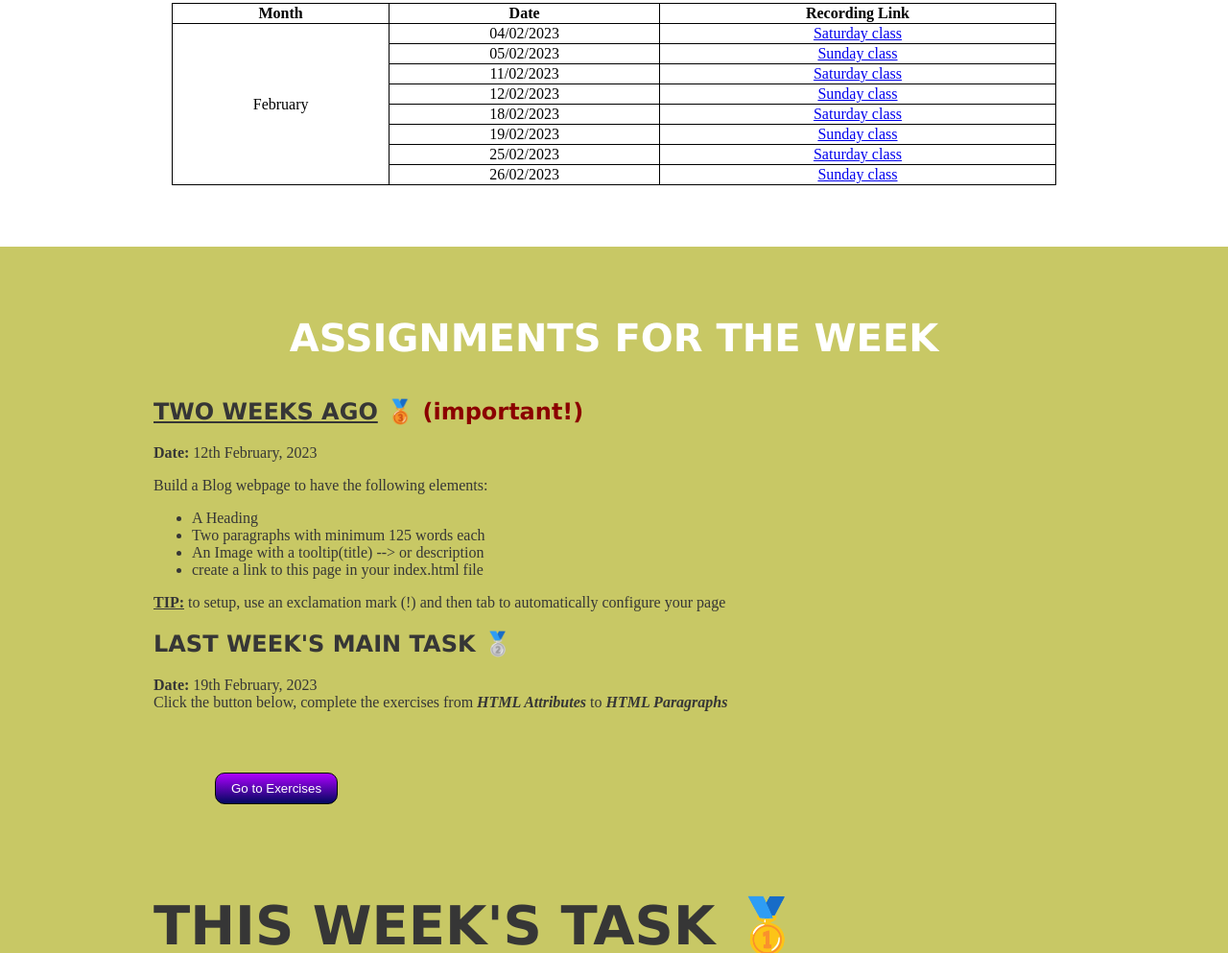
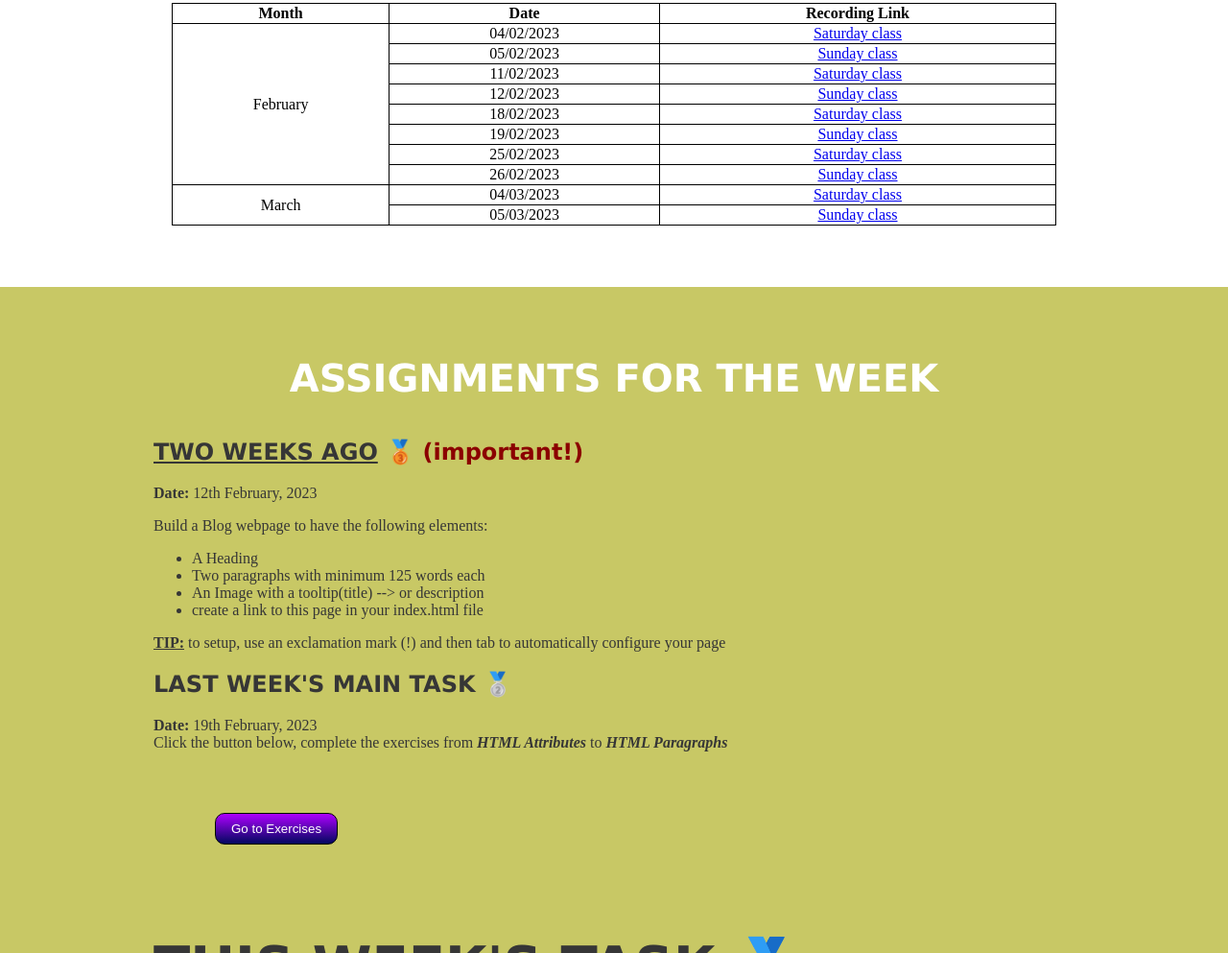
Before and after one commit to YouCee-INNOVATIONS/HTML-Basics-Class, a plain HTML site: page general.html in a window 1280 px wide. Shown: the part 1313-2306 px from the top of the page at 96% size. Drawn offline with Linux system fonts and the light colour scheme.

Commit message:
Added table fields for March classes

```diff
--- a/general.html
+++ b/general.html
@@ -87,6 +87,15 @@
           <td colspan="2">26/02/2023</td>
           <td colspan="3"> <a href="https://www.samplelink.com">Sunday class</a> </td>
         </tr>
+        <tr>
+          <td rowspan="2">March</td>
+          <td colspan="2">04/03/2023</td>
+          <td colspan="3"> <a href="https://www.samplelink.com">Saturday class</a> </td>
+        </tr>
+        <tr>
+          <td colspan="2">05/03/2023</td>
+          <td colspan="3"> <a href="https://www.samplelink.com">Sunday class</a> </td>
+        </tr>
       </tbody>
     </table></div>
 
```
